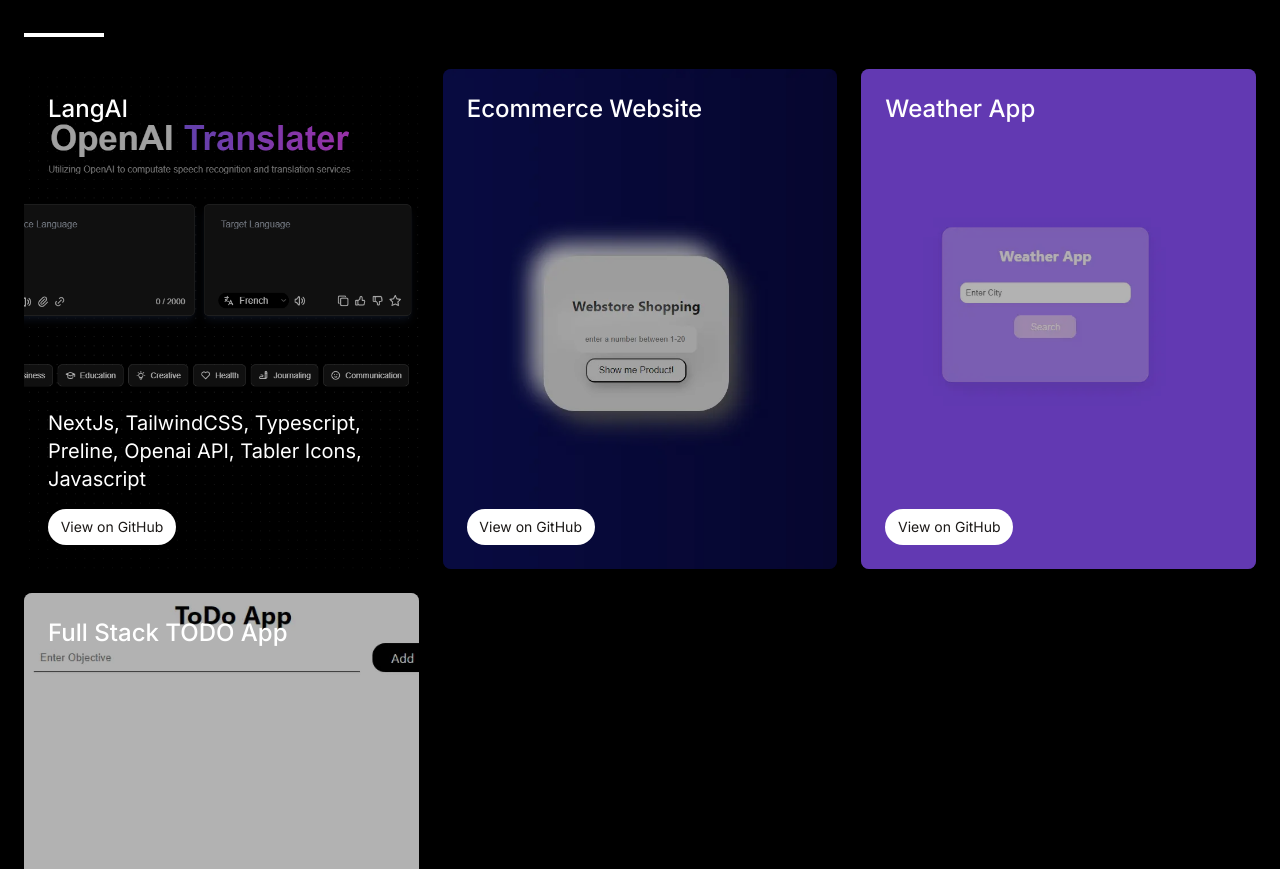
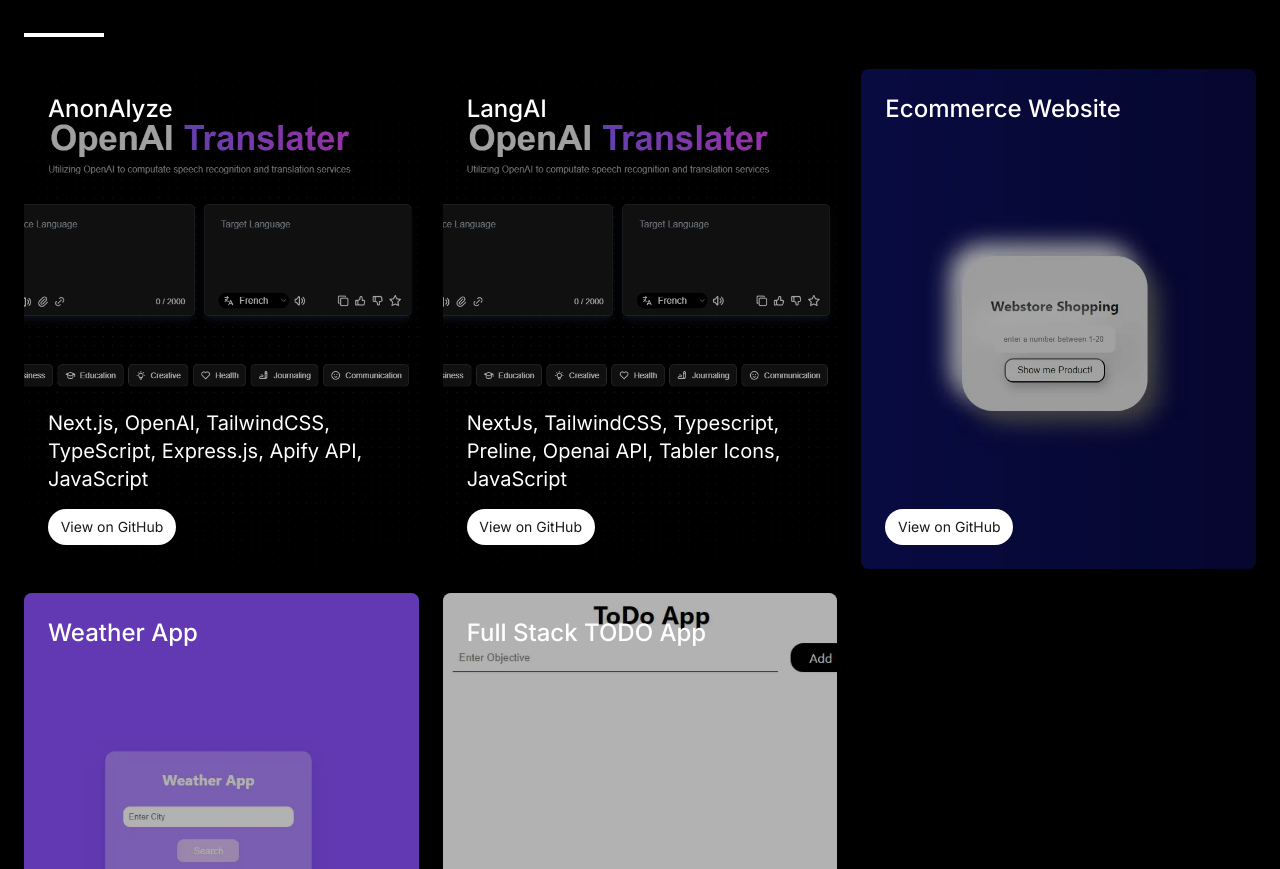
Before and after one commit to AhmedJader/portfolio, a React (Vite) app: page / in a window 1280 px wide. Shown: the part 907-1776 px from the top of the page. Built offline with nearby package versions, Linux system fonts and the light colour scheme.

Commit message:
updating portfolio, changed resume, and adding new project

```diff
--- a/src/constants/index.js
+++ b/src/constants/index.js
@@ -17,13 +17,19 @@
   description:
     "I'm currently in my 2nd year at York University",
   resumeLinkText: "Download Resume",
-  resumeLink: "/resume.pdf",
+  resumeLink: "/AhmedAbduljaderResume.pdf",
 };
 
 export const PROJECTS = [
   {
+    name: "AnonAlyze",
+    description: "Next.js, OpenAI, TailwindCSS, TypeScript, Express.js, Apify API, JavaScript",
+    image: langai,
+    link: "https://github.com/AhmedJader/LanguageAi",
+  },
+  {
     name: "LangAI",
-    description: "NextJs, TailwindCSS, Typescript, Preline, Openai API, Tabler Icons,  Javascript",
+    description: "NextJs, TailwindCSS, Typescript, Preline, Openai API, Tabler Icons,  JavaScript",
     image: langai,
     link: "https://github.com/AhmedJader/LanguageAi",
   },
```
Also changed, not shown: 2 other files (tests, documents, lock files or other folders).
